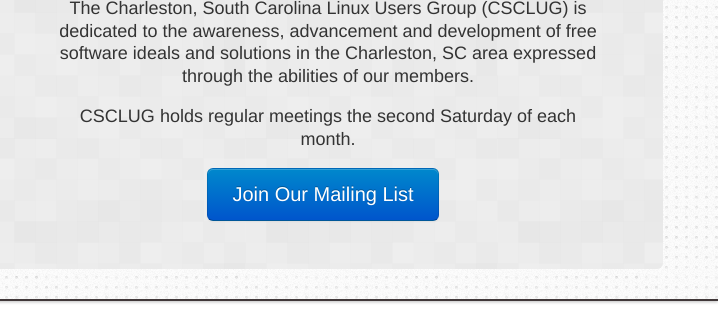
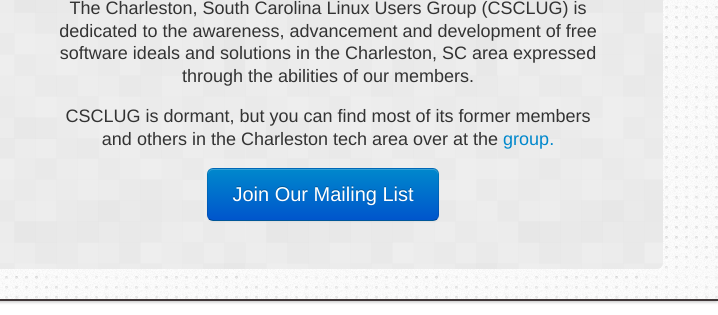
Before and after one commit to csclug/csclug.github.com, a plain HTML site: page index.html in a window 1280 px wide. Shown: the part 151-466 px from the top of the page, 562-1280 px from the left. Drawn offline with nearby package versions, Linux system fonts and the light colour scheme.

Commit message:
Update LUG status, add link to CHS Tech Slack

```diff
--- a/index.html
+++ b/index.html
@@ -63,7 +63,7 @@
             <div class="hero-unit">
                 <h1>Charleston Linux Users Group</h1>
                 <p>The Charleston, South Carolina Linux Users Group (CSCLUG) is dedicated to the awareness, advancement and development of free software ideals and solutions in the Charleston, SC area expressed through the abilities of our members.</p>
-                <p>CSCLUG holds regular meetings the second Saturday of each month.</p>
+                <p>CSCLUG is dormant, but you can find most of its former members and others in the Charleston tech area over at the <a href="https://github.com/csclug/csclug.github.com.git" Charleston Tech Slack</a> group.</p>
                 <p>
                     <a href="http://lists.csclug.org/mailman/listinfo/csclug" class="btn btn-primary btn-large">Join Our Mailing List</a>
                 </p>
```
